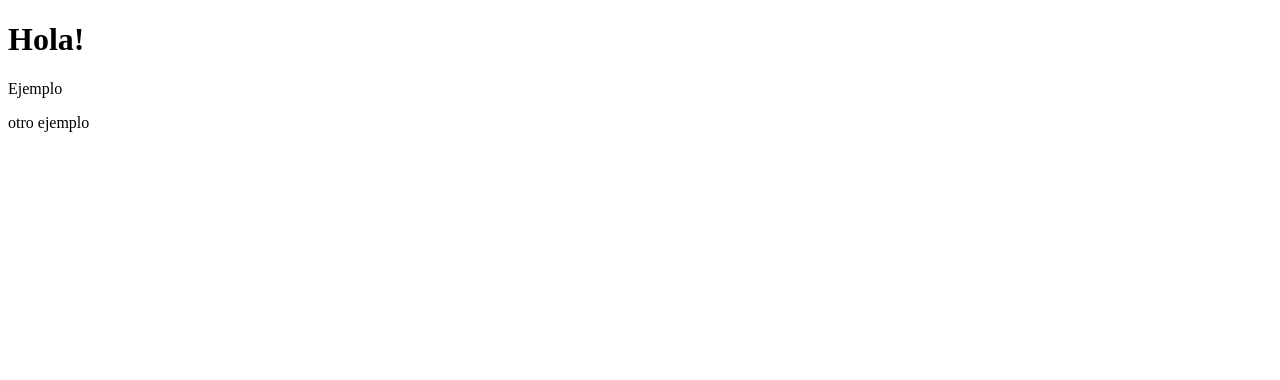
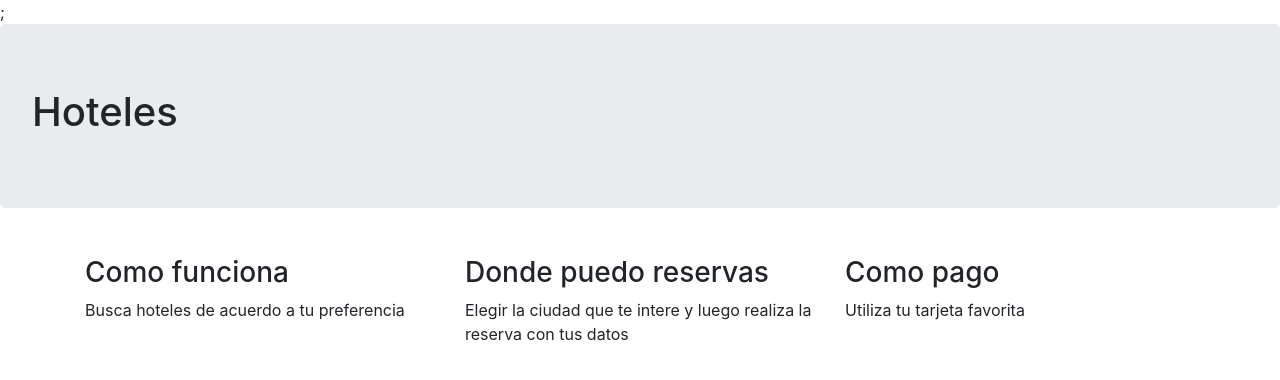
Before and after one commit to Jeffrey2391/guia_hoteles, a website: page index.html in a window 1280 px wide. Drawn offline with nearby package versions, Linux system fonts and the light colour scheme.

Commit message:
Css y cambio en referencia a bootstrap en index

```diff
--- a/index.html
+++ b/index.html
@@ -1,15 +1,40 @@
 <!DOCTYPE html>
 <html lang="es">
+  <head>
+    <meta charset="UTF-8" />
+    <title>Titulo</title>
+    <link
+      rel="stylesheet"
+      href="node_modules/bootstrap/dist/css/bootstrap.min.css"
+    />
+    ;<link rel="stylesheet" href="css/main.css">
+  </head>
 
-<head>
-    <meta charset="UTF-8">
-    <title>Titulo</title>
-</head>
-<h1>Hola!</h1>
-
-<body>
-    <p>Ejemplo</p>
-    <p>otro ejemplo</p>
-</body>
-
+  <body>
+    <div class="jumbotron">
+      <h1>Hoteles</h1>
+    </div>
+    <div class="container">
+      <div class="row">
+        <div class="col-sm-4">
+          <p>
+          <h3>Como funciona</h3>
+          <p>Busca hoteles de acuerdo a tu preferencia</p>
+        </p>
+        </div>
+        <div class="col-sm-4">
+          <p>
+              <h3>Donde puedo reservas</h3>
+              <p>Elegir la ciudad que te intere y luego realiza la reserva con tus datos</p>
+          </p>
+        </div>
+        <div class="col-sm-4">
+          <p>
+              <h3>Como pago</h3>
+              <p>Utiliza tu tarjeta favorita</p>
+          </p>
+        </div>
+      </div>
+    </div>
+  </body>
 </html>
```
Also changed, not shown: css/main.css (added).
